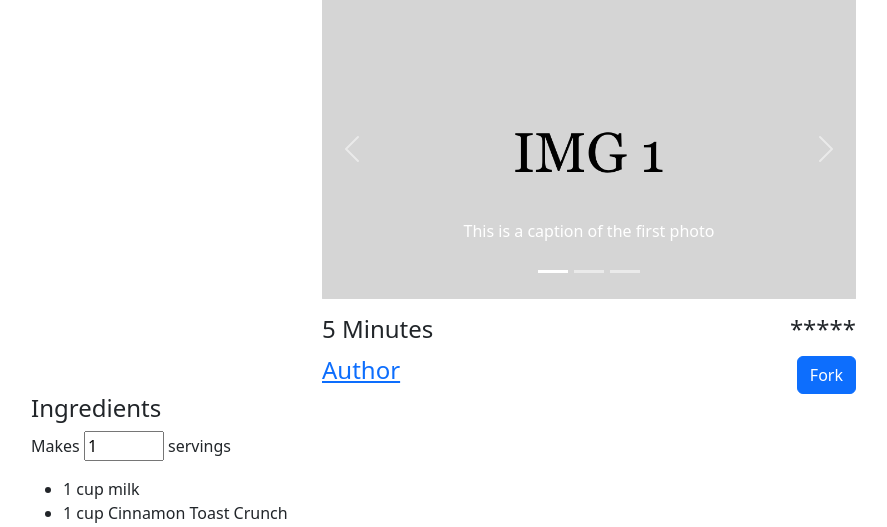
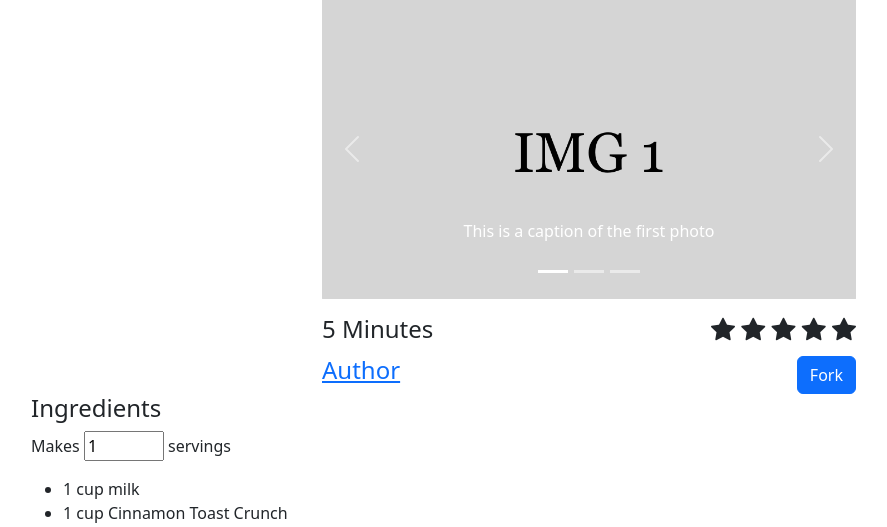
Before and after one commit to uva-cs3240-s22/group-project-a-11, a Django app: page /recipe-template-testing/ in a window 1280 px wide. Shown: the part 143-670 px from the top of the page, without its empty margins (51-938 px from the left). Run offline with Django 4.2, Linux system fonts and the light colour scheme; some libraries are stand-ins or nearby versions.

Commit message:
added bootstrap icons

```diff
--- a/home/templates/recipe.html
+++ b/home/templates/recipe.html
@@ -43,7 +43,13 @@
     <div class="w-50 container mt-3">
         <div class="row">
             <div class="col"><h4>5 Minutes</h4></div>
-            <div class="col text-end"><h4>*****</h4></div>
+            <div class="col text-end"><h4>
+                <i class="bi bi-star-fill"></i>
+                <i class="bi bi-star-fill"></i>
+                <i class="bi bi-star-fill"></i>
+                <i class="bi bi-star-fill"></i>
+                <i class="bi bi-star-fill"></i>
+            </h4></div>
         </div>
         <div class="row mt-1">
             <div class="col"><a href="#"><h4>Author</h4></a></div>
--- a/templates/base.html
+++ b/templates/base.html
@@ -8,6 +8,7 @@
     <head>
         <title>Group Project A-11</title>
         <meta name="viewport" content="width=device-width, initial-scale=1">
+        <link rel="stylesheet" href="https://cdn.jsdelivr.net/npm/bootstrap-icons@1.8.1/font/bootstrap-icons.css">
     </head>
     <body class="d-flex flex-column h-100">
         {% include 'navbar.html' %}
--- a/templates/navbar.html
+++ b/templates/navbar.html
@@ -3,7 +3,7 @@
     <div class="container-fluid collapse navbar-collapse" style="justify-content:flex-start">
         <a class="navbar-brand" href="/">Word of Mouth</a>
         <ul class="navbar-nav">
-            <li class="nav-item"><a class="nav-link" aria-current="page" href="#">My Feed</a></li>
+            <li class="nav-item"><a class="nav-link" aria-current="page" href="/feed-template-testing">My Feed</a></li>
         </ul>
     </div>
 
```
Also changed, not shown: home/templates/feed.html (+7 -1 lines).
